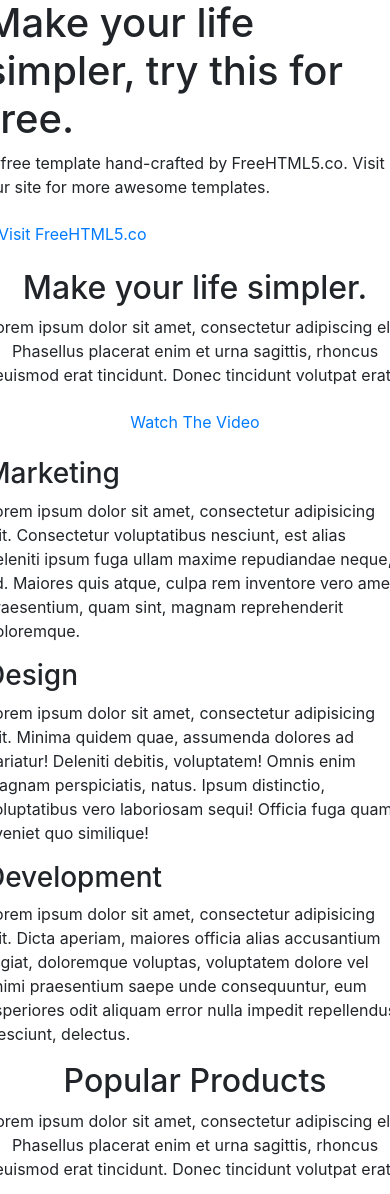
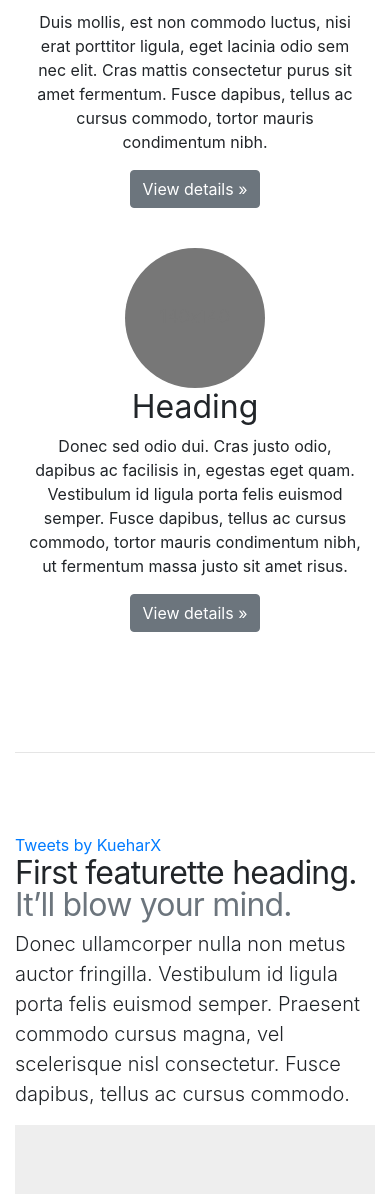
Before and after one commit to Kuehar/djangohost, a Django app: page / in a window 390 px wide. Shown: the part 1161-2355 px from the top of the page. Run offline with Django 3.2, Linux system fonts and the light colour scheme; some libraries are stand-ins or nearby versions.

Commit message:
CSS was Applied and Design was changed

```diff
--- a/templates/base.html
+++ b/templates/base.html
@@ -37,7 +37,7 @@
     <div class="collapse navbar-collapse" id="navbarCollapse">
       <ul class="navbar-nav mr-auto">
         <form class=form-inline mt-2 mt-md-0">
-          <a class="nav-link" href="#">Home <span class="sr-only">(current)</span></a>
+          <a class="nav-link" href="#">Home<span class="sr-only">(current)</span></a>
         </form>
         <form class="form-inline mt-2 mt-md-0">
           <a class="nav-link" href="#">Link</a>
@@ -47,7 +47,7 @@
         <svg xmlns="http://www.w3.org/2000/svg" width="30" height="30" viewBox="0 0 16 16"><path fill-rule="evenodd" d="M8 0C3.58 0 0 3.58 0 8c0 3.54 2.29 6.53 5.47 7.59.4.07.55-.17.55-.38 0-.19-.01-.82-.01-1.49-2.01.37-2.53-.49-2.69-.94-.09-.23-.48-.94-.82-1.13-.28-.15-.68-.52-.01-.53.63-.01 1.08.58 1.23.82.72 1.21 1.87.87 2.33.66.07-.52.28-.87.51-1.07-1.78-.2-3.64-.89-3.64-3.95 0-.87.31-1.59.82-2.15-.08-.2-.36-1.02.08-2.12 0 0 .67-.21 2.2.82.64-.18 1.32-.27 2-.27.68 0 1.36.09 2 .27 1.53-1.04 2.2-.82 2.2-.82.44 1.1.16 1.92.08 2.12.51.56.82 1.27.82 2.15 0 3.07-1.87 3.75-3.65 3.95.29.25.54.73.54 1.48 0 1.07-.01 1.93-.01 2.2 0 .21.15.46.55.38A8.013 8.013 0 0 0 16 8c0-4.42-3.58-8-8-8z"/></svg>
       </form>
         <form class="form-inline mt-2 mt-md-0">
-        <svg version="1.1" xmlns="http://www.w3.org/2000/svg" width="30" height="30" viewBox="0 0 16 16"><path class="st1" d="M153.6,301.6c94.3,0,145.9-78.2,145.9-145.9c0-2.2,0-4.4-0.1-6.6c10-7.2,18.7-16.3,25.6-26.6
+        <svg version="1.1" xmlns="http://www.w3.org/2000/svg" width="30" height="30" viewBox="0 0 16 16"><path class="st1" fill-rule="=evenodd" d="M153.6,301.6c94.3,0,145.9-78.2,145.9-145.9c0-2.2,0-4.4-0.1-6.6c10-7.2,18.7-16.3,25.6-26.6
 			c-9.2,4.1-19.1,6.8-29.5,8.1c10.6-6.3,18.7-16.4,22.6-28.4c-9.9,5.9-20.9,10.1-32.6,12.4c-9.4-10-22.7-16.2-37.4-16.2
 			c-28.3,0-51.3,23-51.3,51.3c0,4,0.5,7.9,1.3,11.7c-42.6-2.1-80.4-22.6-105.7-53.6c-4.4,7.6-6.9,16.4-6.9,25.8
 			c0,17.8,9.1,33.5,22.8,42.7c-8.4-0.3-16.3-2.6-23.2-6.4c0,0.2,0,0.4,0,0.7c0,24.8,17.7,45.6,41.1,50.3c-4.3,1.2-8.8,1.8-13.5,1.8
@@ -76,281 +76,130 @@
           </div>
         </div>
       </div>
-
-<div class="gtco-loader"></div>
-
-	<div id="page">
-
-		<nav class="gtco-nav" role="navigation">
-			<div class="gtco-container">
-
-				<div class="row">
-					<div class="col-sm-2 col-xs-12">
-						<div id="gtco-logo"><a href="index.html"><img src="images/logo.png" alt="Free HTML5 Website Template by FreeHTML5.co"></a></div>
+  <div class="carousel-item">
+        <svg class="bd-placeholder-img" width="100%" height="100%" xmlns="http://www.w3.org/2000/svg" preserveAspectRatio="xMidYMid slice" focusable="false" role="img"><rect width="100%" height="100%" fill="#777"/></svg>
+        <div class="container">
+          <div class="carousel-caption">
+            <h1>Another example headline.</h1>
+            <p>Cras justo odio, dapibus ac facilisis in, egestas eget quam. Donec id elit non mi porta gravida at eget metus. Nullam id dolor id nibh ultricies vehicula ut id elit.</p>
+            <p><a class="btn btn-lg btn-primary" href="#" role="button">Learn more</a></p>
           </div>
-
-
-		<header id="gtco-header" class="gtco-cover" role="banner">
-			<div class="gtco-container">
-				<div class="row">
-					<div class="col-md-12 col-md-offset-0 text-left">
-						<div class="display-t">
-							<div class="display-tc">
-								<div class="row">
-									<div class="col-md-5 text-center header-img animate-box">
-										<img src="images/cube.png" alt="Free HTML5 Website Template by FreeHTML5.co">
         </div>
-									<div class="col-md-7 copy animate-box">
-										<h1>Make your life simpler, try this for free.</h1>
-										<p>A free template hand-crafted by FreeHTML5.co. Visit our site for more awesome templates.</p>
-										<p><a href="http://freehtml5.co" target="_blank" class="btn btn-white">Visit FreeHTML5.co</a></p>
+      </div>
+      <div class="carousel-item">
+        <svg class="bd-placeholder-img" width="100%" height="100%" xmlns="http://www.w3.org/2000/svg" preserveAspectRatio="xMidYMid slice" focusable="false" role="img"><rect width="100%" height="100%" fill="#777"/></svg>
+        <div class="container">
+          <div class="carousel-caption text-right">
+            <h1>One more for good measure.</h1>
+            <p>Cras justo odio, dapibus ac facilisis in, egestas eget quam. Donec id elit non mi porta gravida at eget metus. Nullam id dolor id nibh ultricies vehicula ut id elit.</p>
+            <p><a class="btn btn-lg btn-primary" href="#" role="button">Browse gallery</a></p>
           </div>
         </div>
       </div>
     </div>
+    <a class="carousel-control-prev" href="#myCarousel" role="button" data-slide="prev">
+      <span class="carousel-control-prev-icon" aria-hidden="true"></span>
+      <span class="sr-only">Previous</span>
+    </a>
+    <a class="carousel-control-next" href="#myCarousel" role="button" data-slide="next">
+      <span class="carousel-control-next-icon" aria-hidden="true"></span>
+      <span class="sr-only">Next</span>
+    </a>
   </div>
+
+
+  <!-- Marketing messaging and featurettes
+  ================================================== -->
+  <!-- Wrap the rest of the page in another container to center all the content. -->
+
+  <div class="container marketing">
+
+    <!-- Three columns of text below the carousel -->
+    <div class="row">
+      <div class="col-lg-4">
+        <svg class="bd-placeholder-img rounded-circle" width="140" height="140" img src="{% static 'images/superan.PNG' %}" preserveAspectRatio="xMidYMid slice" focusable="false" role="img" aria-label="Placeholder: 140x140"><title>Placeholder</title><rect width="100%" height="100%" fill="#777"/><text x="50%" y="50%" fill="#777" dy=".3em">140x140</text></svg>
+        <h2>Heading</h2>
+        <p>Donec sed odio dui. Etiam porta sem malesuada magna mollis euismod. Nullam id dolor id nibh ultricies vehicula ut id elit. Morbi leo risus, porta ac consectetur ac, vestibulum at eros. Praesent commodo cursus magna.</p>
+        <p><a class="btn btn-secondary" href="#" role="button">View details &raquo;</a></p>
+      </div><!-- /.col-lg-4 -->
+      <div class="col-lg-4">
+        <svg class="bd-placeholder-img rounded-circle" width="140" height="140" xmlns="http://www.w3.org/2000/svg" preserveAspectRatio="xMidYMid slice" focusable="false" role="img" aria-label="Placeholder: 140x140"><title>Placeholder</title><rect width="100%" height="100%" fill="#777"/><text x="50%" y="50%" fill="#777" dy=".3em">140x140</text></svg>
+        <h2>Heading</h2>
+        <p>Duis mollis, est non commodo luctus, nisi erat porttitor ligula, eget lacinia odio sem nec elit. Cras mattis consectetur purus sit amet fermentum. Fusce dapibus, tellus ac cursus commodo, tortor mauris condimentum nibh.</p>
+        <p><a class="btn btn-secondary" href="#" role="button">View details &raquo;</a></p>
+      </div><!-- /.col-lg-4 -->
+      <div class="col-lg-4">
+        <svg class="bd-placeholder-img rounded-circle" width="140" height="140" xmlns="http://www.w3.org/2000/svg" preserveAspectRatio="xMidYMid slice" focusable="false" role="img" aria-label="Placeholder: 140x140"><title>Placeholder</title><rect width="100%" height="100%" fill="#777"/><text x="50%" y="50%" fill="#777" dy=".3em">140x140</text></svg>
+        <h2>Heading</h2>
+        <p>Donec sed odio dui. Cras justo odio, dapibus ac facilisis in, egestas eget quam. Vestibulum id ligula porta felis euismod semper. Fusce dapibus, tellus ac cursus commodo, tortor mauris condimentum nibh, ut fermentum massa justo sit amet risus.</p>
+        <p><a class="btn btn-secondary" href="#" role="button">View details &raquo;</a></p>
+      </div><!-- /.col-lg-4 -->
+    </div><!-- /.row -->
+
+
+    <!-- START THE FEATURETTES -->
+
+    <hr class="featurette-divider">
+
+    <div class="row featurette">
+      <div class="col-md-7">
+          <a class="twitter-timeline" href="https://twitter.com/KueharX?ref_src=twsrc%5Etfw"width="300" height="600"align="right">Tweets by KueharX</a> <script async src="https://platform.twitter.com/widgets.js" charset="utf-8"></script>
+        <h2 class="featurette-heading">First featurette heading. <span class="text-muted">It’ll blow your mind.</span></h2>
+        <p class="lead">Donec ullamcorper nulla non metus auctor fringilla. Vestibulum id ligula porta felis euismod semper. Praesent commodo cursus magna, vel scelerisque nisl consectetur. Fusce dapibus, tellus ac cursus commodo.</p>
       </div>
-			</div>
-		</header>
-		<!-- END .gtco-client -->
-
-		<div class="gtco-services gtco-section">
-			<div class="gtco-container">
-				<div class="row row-pb-sm">
-					<div class="col-md-8 col-md-offset-2 gtco-heading text-center">
-						<h2>Make your life simpler.</h2>
-						<p>Lorem ipsum dolor sit amet, consectetur adipiscing elit. Phasellus placerat enim et urna sagittis, rhoncus euismod erat tincidunt. Donec tincidunt volutpat erat.</p>
-						<p><a href="https://vimeo.com/channels/staffpicks/93951774" class="btn btn-special popup-vimeo">Watch The Video</a></p>
-					</div>
-				</div>
-				<div class="row row-pb-md">
-					<div class="col-md-4 col-sm-4 service-wrap">
-						<div class="service">
-							<h3><i class="ti-pie-chart"></i> Marketing</h3>
-							<p>Lorem ipsum dolor sit amet, consectetur adipisicing elit. Consectetur voluptatibus nesciunt, est alias deleniti ipsum fuga ullam maxime repudiandae neque, ad. Maiores quis atque, culpa rem inventore vero amet praesentium, quam sint, magnam reprehenderit doloremque.</p>
-						</div>
-					</div>
-					<div class="col-md-4 col-sm-4 service-wrap">
-						<div class="service animate-change">
-							<h3><i class="ti-ruler-pencil"></i> Design</h3>
-							<p>Lorem ipsum dolor sit amet, consectetur adipisicing elit. Minima quidem quae, assumenda dolores ad pariatur! Deleniti debitis, voluptatem! Omnis enim magnam perspiciatis, natus. Ipsum distinctio, voluptatibus vero laboriosam sequi! Officia fuga quam eveniet quo similique!</p>
-						</div>
-					</div>
-					<div class="col-md-4 col-sm-4 service-wrap">
-						<div class="service">
-							<h3><i class="ti-settings"></i> Development</h3>
-							<p>Lorem ipsum dolor sit amet, consectetur adipisicing elit. Dicta aperiam, maiores officia alias accusantium fugiat, doloremque voluptas, voluptatem dolore vel animi praesentium saepe unde consequuntur, eum asperiores odit aliquam error nulla impedit repellendus. Nesciunt, delectus.</p>
+      <div class="col-md-5">
+        <svg class="bd-placeholder-img bd-placeholder-img-lg featurette-image img-fluid mx-auto" width="500" height="500" xmlns="http://www.w3.org/2000/svg" preserveAspectRatio="xMidYMid slice" focusable="false" role="img" aria-label="Placeholder: 500x500"><title>Placeholder</title><rect width="100%" height="100%" fill="#eee"/><text x="50%" y="50%" fill="#aaa" dy=".3em">500x500</text></svg>
       </div>
     </div>
 
-					<div class="clearfix visible-md-block visible-sm-block"></div>
+    <hr class="featurette-divider">
 
+    <div class="row featurette">
+      <div class="col-md-7 order-md-2">
+        <h2 class="featurette-heading">Oh yeah, it’s that good. <span class="text-muted">See for yourself.</span></h2>
+        <p class="lead">Donec ullamcorper nulla non metus auctor fringilla. Vestibulum id ligula porta felis euismod semper. Praesent commodo cursus magna, vel scelerisque nisl consectetur. Fusce dapibus, tellus ac cursus commodo.</p>
       </div>
-			</div>
-		</div>
-		<!-- END .gtco-services -->
-
-		<div class="gtco-section gtco-products">
-			<div class="gtco-container">
-				<div class="row row-pb-sm">
-					<div class="col-md-8 col-md-offset-2 gtco-heading text-center">
-						<h2>Popular Products</h2>
-						<p>Lorem ipsum dolor sit amet, consectetur adipiscing elit. Phasellus placerat enim et urna sagittis, rhoncus euismod erat tincidunt. Donec tincidunt volutpat erat.</p>
-					</div>
-				</div>
-				<div class="row row-pb-md">
-					<div class="col-md-4 col-sm-4">
-						<a href="#" class="gtco-item two-row bg-img animate-box" style="background-image: url(images/img_1.jpg)">
-							<div class="overlay">
-								<i class="ti-arrow-top-right"></i>
-								<div class="copy">
-									<h3>Paper Hot Cup</h3>
-									<p>Lorem ipsum dolor sit amet, consectetur adipiscing elit.</p>
-								</div>
-							</div>
-							<img src="images/img_1.jpg" class="hidden" alt="Free HTML5 Website Template by FreeHTML5.co">
-						</a>
-						<a href="#" class="gtco-item two-row bg-img animate-box" style="background-image: url(images/img_2.jpg)">
-							<div class="overlay">
-								<i class="ti-arrow-top-right"></i>
-								<div class="copy">
-									<h3>Notepad Mockup</h3>
-									<p>Lorem ipsum dolor sit amet, consectetur adipiscing elit.</p>
-								</div>
-							</div>
-							<img src="images/img_2.jpg" class="hidden" alt="Free HTML5 Website Template by FreeHTML5.co">
-						</a>
-					</div>
-					<div class="col-md-4 col-sm-4">
-						<a href="#" class="gtco-item one-row bg-img animate-box" style="background-image: url(images/img_md_1.jpg)">
-							<div class="overlay">
-								<i class="ti-arrow-top-right"></i>
-								<div class="copy">
-									<h3>Paper Pouch</h3>
-									<p>Lorem ipsum dolor sit amet, consectetur adipiscing elit.</p>
-								</div>
-							</div>
-							<img src="images/img_md_1.jpg" class="hidden" alt="Free HTML5 Website Template by FreeHTML5.co">
-						</a>
-					</div>
-					<div class="col-md-4 col-sm-4">
-						<a href="#" class="gtco-item two-row bg-img animate-box" style="background-image: url(images/img_3.jpg)">
-							<div class="overlay">
-								<i class="ti-arrow-top-right"></i>
-								<div class="copy">
-									<h3>Fancy 3D</h3>
-									<p>Lorem ipsum dolor sit amet, consectetur adipiscing elit.</p>
-								</div>
-							</div>
-							<img src="images/img_3.jpg" class="hidden" alt="Free HTML5 Website Template by FreeHTML5.co">
-						</a>
-						<a href="#" class="gtco-item two-row bg-img animate-box" style="background-image: url(images/img_4.jpg)">
-							<div class="overlay">
-								<i class="ti-arrow-top-right"></i>
-								<div class="copy">
-									<h3>Hard Cover Book</h3>
-									<p>Lorem ipsum dolor sit amet, consectetur adipiscing elit.</p>
-								</div>
-							</div>
-							<img src="images/img_4.jpg" class="hidden" alt="Free HTML5 Website Template by FreeHTML5.co">
-						</a>
-					</div>
-				</div>
-				<div class="row">
-					<div class="col-md-12 text-center">
-					<p><a href="http://freehtml5.co" target="_blank" class="btn btn-special">Visit Gettemplates.co</a></p>
-					</div>
-				</div>
-			</div>
-		</div>
-		<!-- END .gtco-products -->
-
-		<div class="gtco-section gtco-testimonial gtco-gray">
-			<div class="gtco-container">
-
-				<div class="row row-pb-sm">
-					<div class="col-md-8 col-md-offset-2 gtco-heading text-center">
-						<h2>People Love Us</h2>
-						<p>Lorem ipsum dolor sit amet, consectetur adipiscing elit. Phasellus placerat enim et urna sagittis, rhoncus euismod erat tincidunt. Donec tincidunt volutpat erat.</p>
+      <div class="col-md-5 order-md-1">
+        <svg class="bd-placeholder-img bd-placeholder-img-lg featurette-image img-fluid mx-auto" width="500" height="500" xmlns="http://www.w3.org/2000/svg" preserveAspectRatio="xMidYMid slice" focusable="false" role="img" aria-label="Placeholder: 500x500"><title>Placeholder</title><rect width="100%" height="100%" fill="#eee"/><text x="50%" y="50%" fill="#aaa" dy=".3em">500x500</text></svg>
       </div>
     </div>
 
-				<div class="row">
-					<div class="col-md-6 col-sm-6 animate-box">
-						<div class="gtco-testimony gtco-left">
-							<div><img src="images/person_1.jpg" alt="Free Website template by FreeHTML5.co"></div>
-							<blockquote>
-								<p>&ldquo;Design must be functional and functionality must be translated into visual aesthetics, without any reliance on gimmicks that have to be explained.&rdquo; <cite class="author">&mdash; Ferdinand A. Porsche</cite></p>
-							</blockquote>
+    <hr class="featurette-divider">
+
+    <div class="row featurette">
+      <div class="col-md-7">
+        <h2 class="featurette-heading">And lastly, this one. <span class="text-muted">Checkmate.</span></h2>
+        <p class="lead">Donec ullamcorper nulla non metus auctor fringilla. Vestibulum id ligula porta felis euismod semper. Praesent commodo cursus magna, vel scelerisque nisl consectetur. Fusce dapibus, tellus ac cursus commodo.</p>
+      </div>
+      <div class="col-md-5">
+        <svg class="bd-placeholder-img bd-placeholder-img-lg featurette-image img-fluid mx-auto" width="500" height="500" xmlns="http://www.w3.org/2000/svg" preserveAspectRatio="xMidYMid slice" focusable="false" role="img" aria-label="Placeholder: 500x500"><title>Placeholder</title><rect width="100%" height="100%" fill="#eee"/><text x="50%" y="50%" fill="#aaa" dy=".3em">500x500</text></svg>
       </div>
     </div>
 
-					<div class="col-md-6 col-sm-6 animate-box">
-						<div class="gtco-testimony gtco-left">
-							<div><img src="images/person_2.jpg" alt="Free Website template by FreeHTML5.co"></div>
-							<blockquote>
-								<p>&ldquo;Creativity is just connecting things. When you ask creative people how they did something, they feel a little guilty because they didn’t really do it, they just saw something. It seemed obvious to them after a while.&rdquo; <cite class="author">&mdash; Steve Jobs</cite></p>
-							</blockquote>
-						</div>
-					</div>
+    <hr class="featurette-divider">
 
+    <!-- /END THE FEATURETTES -->
 
-				</div>
-				<div class="row">
-					<div class="col-md-6 col-sm-6 animate-box">
-						<div class="gtco-testimony gtco-left">
-							<div><img src="images/person_3.jpg" alt="Free Website template by FreeHTML5.co"></div>
-							<blockquote>
-								<p>&ldquo;I think design would be better if designers were much more skeptical about its applications. If you believe in the potency of your craft, where you choose to dole it out is not something to take lightly.&rdquo; <cite class="author">&mdash; Frank Chimero</cite></p>
-							</blockquote>
-						</div>
-					</div>
-
-					<div class="col-md-6 col-sm-6 animate-box">
-						<div class="gtco-testimony gtco-left">
-							<div><img src="images/person_1.jpg" alt="Free Website template by FreeHTML5.co"></div>
-							<blockquote>
-								<p>&ldquo;Design must be functional and functionality must be translated into visual aesthetics, without any reliance on gimmicks that have to be explained.&rdquo; <cite class="author">&mdash; Ferdinand A. Porsche</cite></p>
-							</blockquote>
-						</div>
-					</div>
-				</div>
-			</div>
-		</div>
-
-
-		<footer id="gtco-footer" class="gtco-section" role="contentinfo">
-			<div class="gtco-container">
-				<div class="row row-pb-md">
-					<div class="col-md-8 col-md-offset-2 gtco-cta text-center">
-						<h3>We Love To Talk About Your Business</h3>
-						<p><a href="#" class="btn btn-white btn-outline">Contact Us</a></p>
-					</div>
-				</div>
-				<div class="row row-pb-md">
-					<div class="col-md-4 gtco-widget gtco-footer-paragraph">
-						<h3>Cube</h3>
-						<p>Lorem ipsum dolor sit amet, consectetur adipiscing elit. Phasellus placerat enim et urna sagittis, rhoncus euismod.</p>
-					</div>
-					<div class="col-md-4 gtco-footer-link">
-						<div class="row">
-							<div class="col-md-6">
-								<ul class="gtco-list-link">
-									<li><a href="#">Home</a></li>
-									<li><a href="#">Features</a></li>
-									<li><a href="#">Products</a></li>
-									<li><a href="#">Testimonial</a></li>
-									<li><a href="#">Contact</a></li>
-								</ul>
-							</div>
-							<div class="col-md-6">
-								<p>
-									<a href="tel://1234567890">+1 234 4565 2342</a> <br>
-									<a href="#">info@domain.com</a>
-								</p>
-							</div>
-						</div>
-					</div>
-					<div class="col-md-4 gtco-footer-subscribe">
-						<form class="form-inline">
-						  <div class="form-group">
-						    <label class="sr-only" for="exampleInputEmail3">Email address</label>
-						    <input type="email" class="form-control" id="" placeholder="Email">
-						  </div>
-						  <button type="submit" class="btn btn-primary">Send</button>
-						</form>
-					</div>
-				</div>
-			</div>
-			<div class="gtco-copyright">
-				<div class="gtco-container">
-					<div class="row">
-						<div class="col-md-6 text-left">
-							<p><small>&copy; 2016 Free HTML5. All Rights Reserved. </small></p>
-						</div>
-						<div class="col-md-6 text-right">
-							<p><small>Designed by <a href="http://freehtml5.co/" target="_blank">FreeHTML5.co</a> Demo Images: <a href="http://pixeden.com/" target="_blank">Pixeden</a> &amp; <a href="http://unsplash.com" target="_blank">Unsplash</a></small> </p>
-						</div>
-					</div>
-				</div>
-			</div>
-		</footer>
-
-	</div>
-
-	<div class="gototop js-top">
-		<a href="#" class="js-gotop"><i class="icon-arrow-up"></i></a>
-	</div>
-
+  </div><!-- /.container -->
 <h1>くえはるブログ</h1>
 <h2>SIerの人が気になったことを書きます</h2>
 
 {% block main_containts %}
 {% endblock %}
 <p>気になったらフォローしてね！！</p>
-<a class="twitter-timeline" href="https://twitter.com/KueharX?ref_src=twsrc%5Etfw"width="300" height="600"align="right">Tweets by KueharX</a> <script async src="https://platform.twitter.com/widgets.js" charset="utf-8"></script>
+
 <script src="https://code.jquery.com/jquery-3.3.1.slim.min.js" integrity="sha384-q8i/X+965DzO0rT7abK41JStQIAqVgRVzpbzo5smXKp4YfRvH+8abtTE1Pi6jizo" crossorigin="anonymous"></script>
 <script src="https://cdnjs.cloudflare.com/ajax/libs/popper.js/1.14.3/umd/popper.min.js" integrity="sha384-ZMP7rVo3mIykV+2+9J3UJ46jBk0WLaUAdn689aCwoqbBJiSnjAK/l8WvCWPIPm49" crossorigin="anonymous"></script>
     <script src="https://stackpath.bootstrapcdn.com/bootstrap/4.1.3/js/bootstrap.min.js" integrity="sha384-ChfqqxuZUCnJSK3+MXmPNIyE6ZbWh2IMqE241rYiqJxyMiZ6OW/JmZQ5stwEULTy" crossorigin="anonymous"></script>
-</body>
+
+
+
+  <!-- FOOTER -->
+  <footer class="container">
+    <p class="float-right"><a href="#">Back to top</a></p>
+    <p>&copy; 2017-2019 Company, Inc. &middot; <a href="#">Privacy</a> &middot; <a href="#">Terms</a></p>
+  </footer>
+</main>
+<script src="https://code.jquery.com/jquery-3.3.1.slim.min.js" integrity="sha384-q8i/X+965DzO0rT7abK41JStQIAqVgRVzpbzo5smXKp4YfRvH+8abtTE1Pi6jizo" crossorigin="anonymous"></script>
+      <script>window.jQuery || document.write('<script src="/docs/4.3/assets/js/vendor/jquery-slim.min.js"><\/script>')</script><script src="/docs/4.3/dist/js/bootstrap.bundle.min.js" integrity="sha384-xrRywqdh3PHs8keKZN+8zzc5TX0GRTLCcmivcbNJWm2rs5C8PRhcEn3czEjhAO9o" crossorigin="anonymous"></script></body>
 </html>
```
Lines whose indentation alone changed are shown as unchanged.
